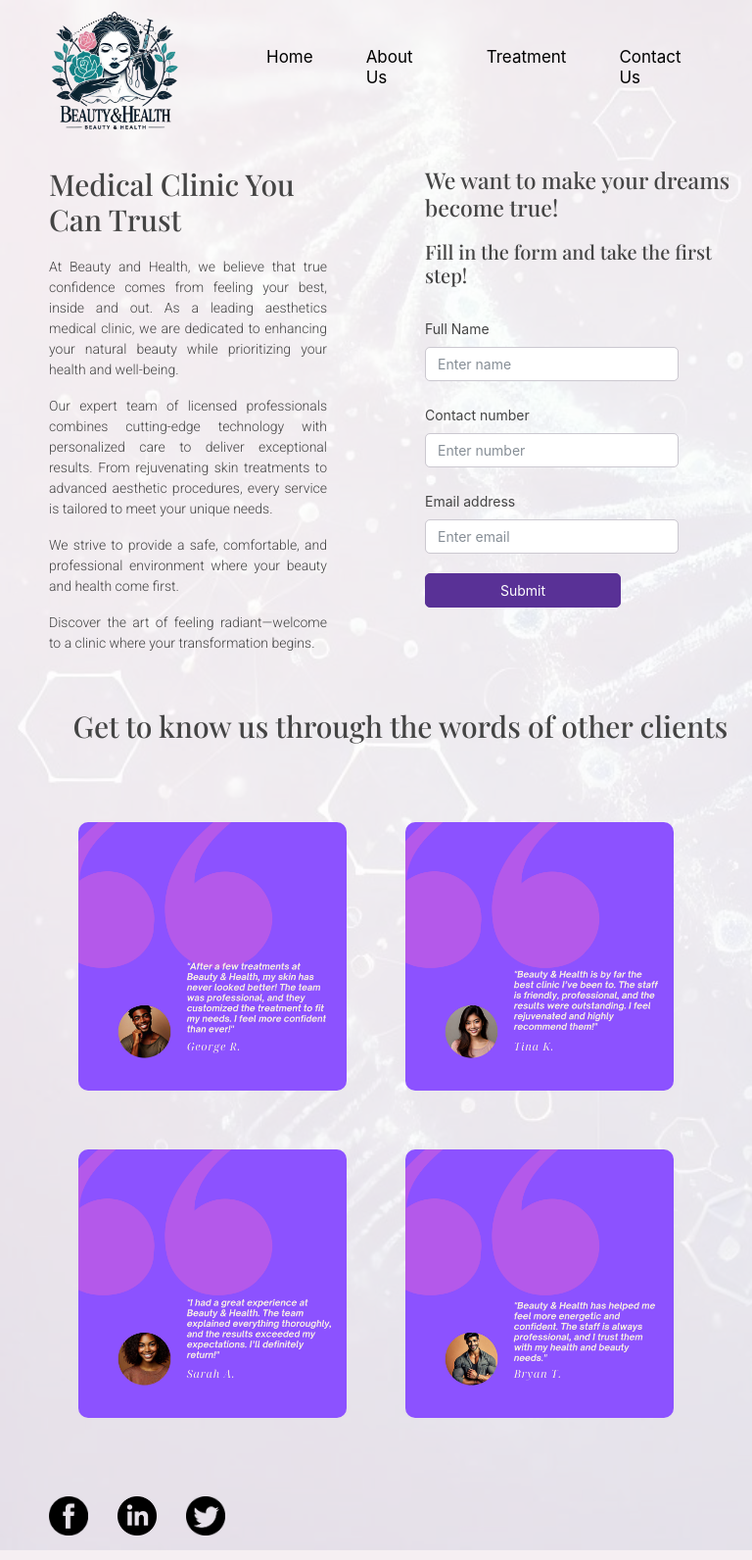
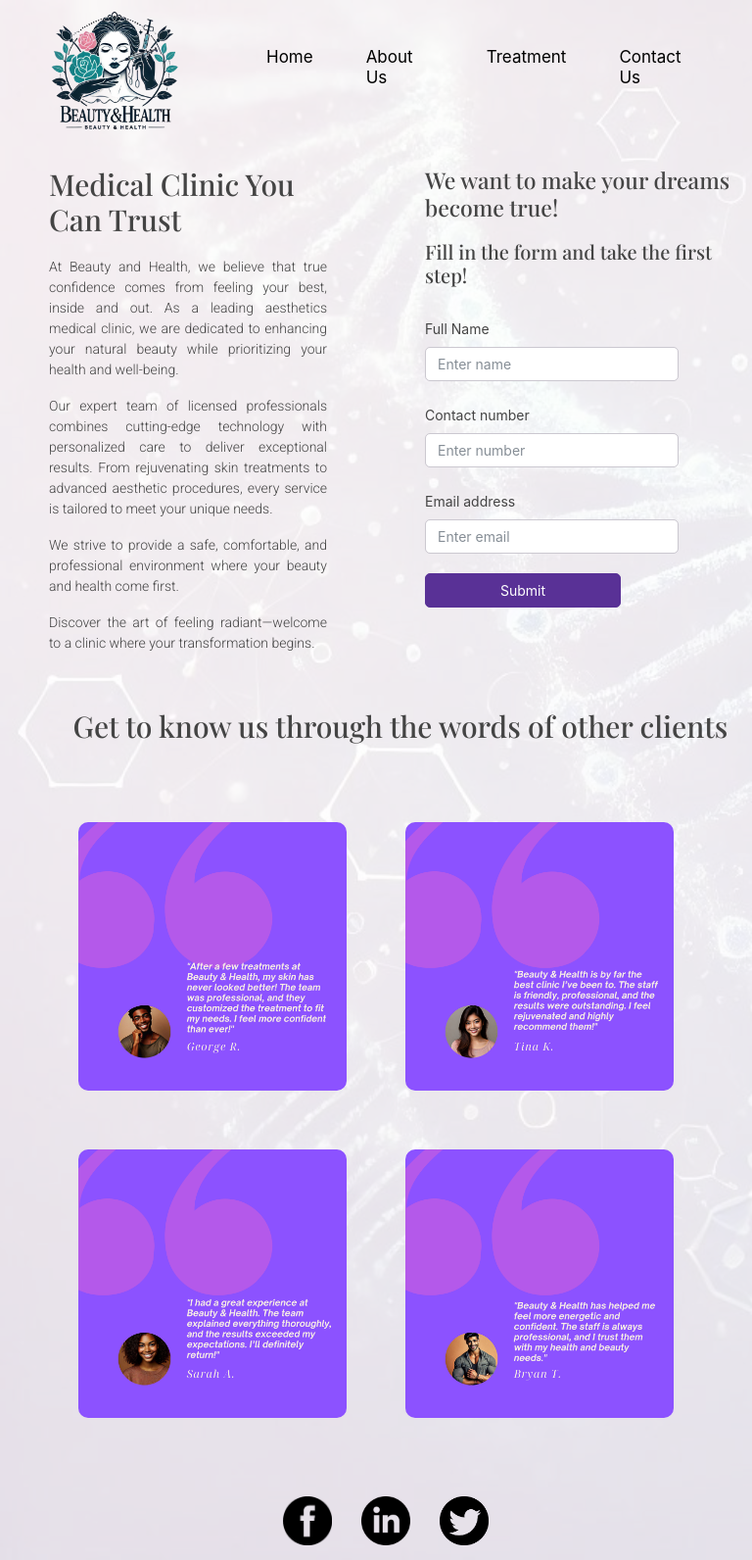
Before and after one commit to feliperosilva-study/landing-page, a Flask app: page / in a window 768 px wide. Shown: the whole page at 98% size. Run offline with Flask 3, Linux system fonts and the light colour scheme; some libraries are stand-ins or nearby versions; some web fonts are replaced.

Commit message:
Increased size on social media icons and centered them in tablet view page

```diff
--- a/static/styles.css
+++ b/static/styles.css
@@ -194,9 +194,13 @@ h1, h2, h3 {
         margin-right: 10px;
     }
 
+    .social-media {
+        justify-content: center;
+        align-items: center;
+    }
+
     .social-media img {
-        height: 40px;
-        margin-right: 30px;
+        height: 50px;
     }
 
     .know-us {
```
